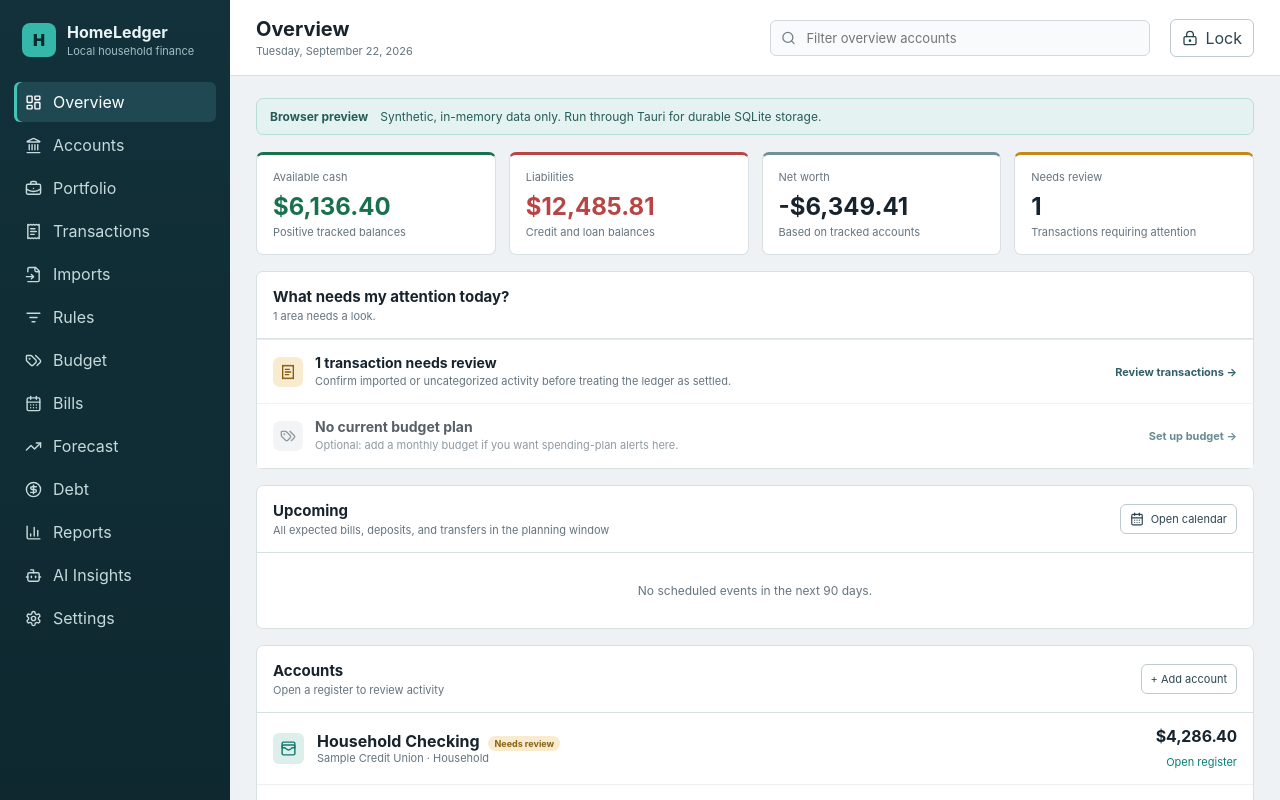
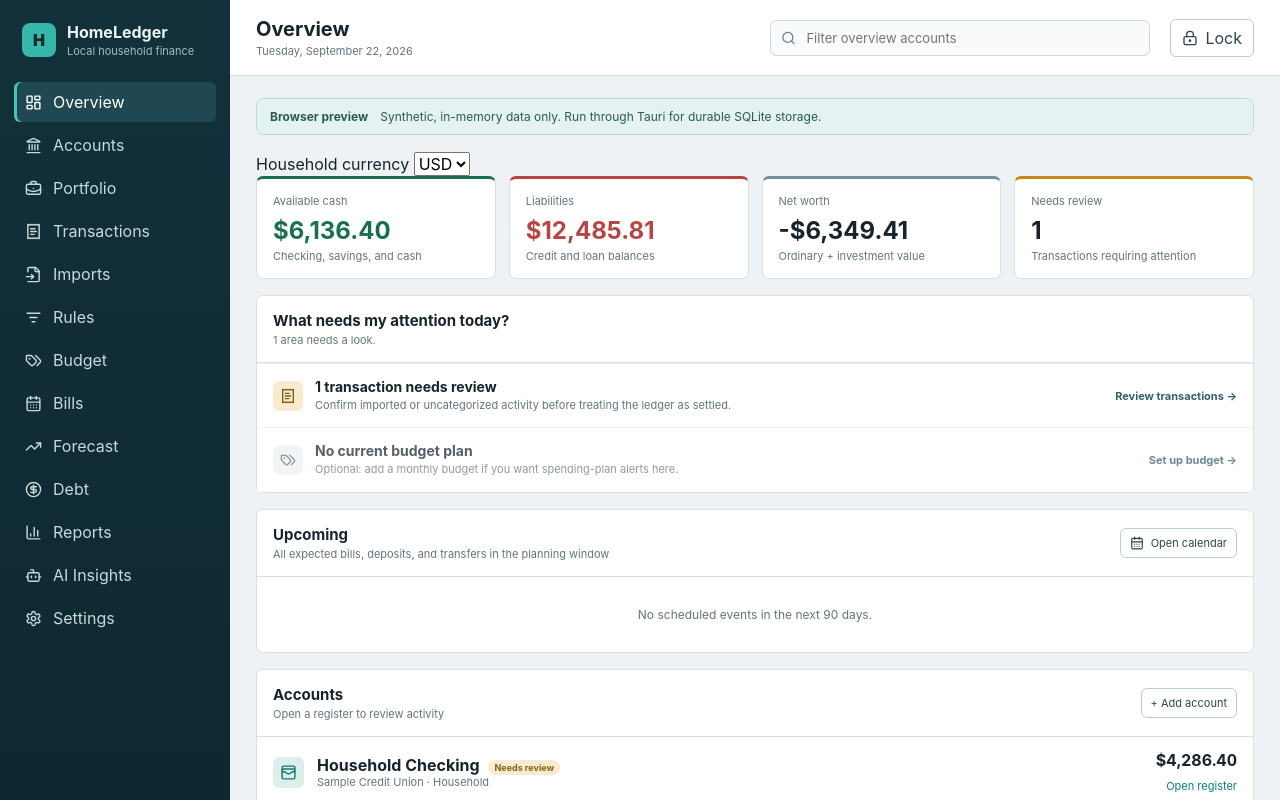
Before and after one commit to khantroll/HomeLedger, a React (Vite) app: page / in a window 1280 px wide. Shown: the top 800 px of the page. Built offline with nearby package versions, Linux system fonts and the light colour scheme.

Commit message:
feat: make household valuation investment aware (#52)
* Add deterministic household valuation composition

* Test household valuation currency and Unknown boundaries

* Make Overview household valuation investment and currency aware

* Remove obsolete Overview balance aggregation import

```diff
--- a/src/App.tsx
+++ b/src/App.tsx
@@ -1,7 +1,9 @@
 import { useCallback, useEffect, useMemo, useState, type FormEvent, type ReactNode } from "react";
 import { AlertTriangle, ArrowLeft, ArrowLeftRight, BarChart3, Bot, BriefcaseBusiness, CalendarDays, CircleDollarSign, FileInput, Landmark, LayoutDashboard, ListFilter, LockKeyhole, Menu, ReceiptText, Search, Settings, Tags, TrendingDown, TrendingUp, WalletCards, X } from "lucide-react";
-import { formatMoney, parseMoney, sumMoney, type Account, type AccountType, type BudgetMonth, type ScheduledOccurrence, type ScheduledTransaction, type Transaction } from "./domain";
-import { financeRepository as repository, isNativeApp } from "./repository";
+import { formatMoney, parseMoney, type Account, type AccountType, type BudgetMonth, type ScheduledOccurrence, type ScheduledTransaction, type Transaction } from "./domain";
+import { financeRepository as repository, investmentRepository, isNativeApp } from "./repository";
+import { calculateHouseholdValuation, householdCurrencies } from "./householdValuation";
+import type { PortfolioSnapshot } from "./domain";
 import { ImportPage } from "./ImportPage";
 import { BackupPage } from "./BackupPage";
 import { TransactionDialog } from "./TransactionDialog";
@@ -58,6 +60,8 @@ export default function App() {
   const [dialog, setDialog] = useState<EditorDialog>(null);
   const [error, setError] = useState("");
   const [onboardingDismissed, setOnboardingDismissed] = useState(false);
+  const [overviewPortfolio, setOverviewPortfolio] = useState<PortfolioSnapshot>();
+  const [valuationCurrency, setValuationCurrency] = useState("");
 
   const refresh = useCallback(async () => {
     try {
@@ -95,8 +99,10 @@ export default function App() {
   }, [refresh]);
 
   const activeAccounts = useMemo(() => accounts.filter(account => !account.archived), [accounts]);
-  const assets = useMemo(() => sumMoney(activeAccounts.filter((a) => a.balanceMinor > 0).map((a) => a.balanceMinor)), [activeAccounts]);
-  const liabilities = useMemo(() => sumMoney(activeAccounts.filter((a) => a.balanceMinor < 0).map((a) => a.balanceMinor)), [activeAccounts]);
+  const valuationCurrencies = useMemo(() => householdCurrencies(activeAccounts), [activeAccounts]);
+  useEffect(() => { if (!valuationCurrencies.includes(valuationCurrency)) setValuationCurrency(valuationCurrencies[0] ?? "USD"); }, [valuationCurrencies, valuationCurrency]);
+  useEffect(() => { if (active !== "Overview") return; const ids=activeAccounts.filter(a=>a.type==="investment").map(a=>a.id); if(!ids.length){setOverviewPortfolio({asOfDate:todayIso(),accounts:[]});return;} let cancelled=false; investmentRepository.calculatePortfolioSnapshot(ids,todayIso()).then(value=>{if(!cancelled)setOverviewPortfolio(value);}).catch(reason=>{if(!cancelled){setOverviewPortfolio(undefined);setError(reason instanceof Error?reason.message:String(reason));}}); return()=>{cancelled=true}; }, [active, activeAccounts]);
+  const household = useMemo(() => calculateHouseholdValuation(activeAccounts, overviewPortfolio, valuationCurrency || valuationCurrencies[0] || "USD"), [activeAccounts, overviewPortfolio, valuationCurrency, valuationCurrencies]);
   const reviewCount = useMemo(() => transactions.filter((item) => item.status === "review").length, [transactions]);
 
   function openNav(label: string, intent?: NavigationIntent) {
@@ -256,10 +262,11 @@ export default function App() {
                   onDismiss={() => setOnboardingDismissed(true)}
                 />
               )}
-                            <div className="summary-grid">
-                <Summary label="Available cash" value={formatMoney(assets)} detail="Positive tracked balances" tone="positive" />
-                <Summary label="Liabilities" value={formatMoney(Math.abs(liabilities))} detail="Credit and loan balances" tone="negative" />
-                <Summary label="Net worth" value={formatMoney(assets + liabilities)} detail="Based on tracked accounts" />
+                            <div className="overview-valuation-scope"><label>Household currency <select aria-label="Household valuation currency" value={household.currency} onChange={event=>setValuationCurrency(event.target.value)}>{valuationCurrencies.length?valuationCurrencies.map(currency=><option key={currency}>{currency}</option>):<option>USD</option>}</select></label>{household.incompleteInvestment&&<span className="notice">Net worth is incomplete because some investment holdings have no eligible price.</span>}</div>
+              <div className="summary-grid">
+                <Summary label="Available cash" value={formatMoney(household.availableCashMinor,household.currency)} detail="Checking, savings, and cash" tone="positive" />
+                <Summary label="Liabilities" value={formatMoney(Math.abs(household.liabilitiesMinor),household.currency)} detail="Credit and loan balances" tone="negative" />
+                <Summary label="Net worth" value={formatMoney(household.netWorthKnownMinor,household.currency)} detail={household.incompleteInvestment?`Known subtotal · ${household.unvaluedHoldingCount} unvalued investment${household.unvaluedHoldingCount===1?"":"s"}`:"Ordinary + investment value"} />
                 <Summary label="Needs review" value={String(reviewCount)} detail="Transactions requiring attention" tone="warning" />
               </div>
               <OverviewCommandCenter accounts={activeAccounts} transactions={transactions} templates={scheduledTemplates} occurrences={scheduledOccurrences} budgets={overviewBudgets} onNavigate={openIntent}/>
@@ -515,7 +522,7 @@ function AccountsPage({
               <div className={`account-icon ${account.type}`}><WalletCards size={17} /></div>
               <div><strong>{account.name}</strong><small>{[account.institution, account.ownerLabel, accountTypeLabel(account.type)].filter(Boolean).join(" · ")}</small></div>
               <div className="account-balance">
-                <span className={account.balanceMinor < 0 ? "negative" : ""}>{formatMoney(account.balanceMinor, account.currency)}</span>
+                <span className={account.balanceMinor < 0 ? "negative" : ""}>{account.type === "investment" ? "Investment portfolio" : formatMoney(account.balanceMinor, account.currency)}</span>
                 <div className="account-row-actions">
                   <button onClick={() => onEdit(account)}>Edit</button>
                   <button disabled={busyId === account.id} onClick={() => void runAction(account.id, () => repository.setAccountArchived(account.id, false))}>Restore</button>
--- /dev/null
+++ b/src/householdValuation.ts
@@ -0,0 +1,42 @@
+import type {Account,PortfolioSnapshot} from "./domain";
+
+export interface HouseholdCurrencyValuation{
+ currency:string;
+ availableCashMinor:number;
+ ordinaryAssetsMinor:number;
+ investmentKnownMinor:number;
+ assetsKnownMinor:number;
+ liabilitiesMinor:number;
+ netWorthKnownMinor:number;
+ incompleteInvestment:boolean;
+ unvaluedHoldingCount:number;
+}
+
+export function householdCurrencies(accounts:readonly Account[]):string[]{
+ return [...new Set(accounts.filter(a=>!a.archived).map(a=>a.currency))].sort();
+}
+
+export function calculateHouseholdValuation(accounts:readonly Account[],snapshot:PortfolioSnapshot|undefined,currency:string):HouseholdCurrencyValuation{
+ const active=accounts.filter(a=>!a.archived&&a.currency===currency);
+ const ordinary=active.filter(a=>a.type!=="investment");
+ const investments=new Set(active.filter(a=>a.type==="investment").map(a=>a.id));
+ const availableCashMinor=sum(ordinary.filter(a=>["checking","savings","cash"].includes(a.type)&&a.balanceMinor>0).map(a=>a.balanceMinor));
+ const ordinaryAssetsMinor=sum(ordinary.filter(a=>a.balanceMinor>0).map(a=>a.balanceMinor));
+ const liabilitiesMinor=sum(ordinary.filter(a=>a.balanceMinor<0).map(a=>a.balanceMinor));
+ let investmentKnownMinor=0,unvaluedHoldingCount=0;
+ const snapshots=new Map((snapshot?.accounts??[]).map(a=>[a.accountId,a]));
+ for(const id of investments){
+  const account=snapshots.get(id);
+  if(!account){unvaluedHoldingCount++;continue;}
+  investmentKnownMinor=add(investmentKnownMinor,account.cashMinor);
+  for(const holding of account.holdings){
+   if(holding.quantityE8===0)continue;
+   if(holding.marketValueMinor===undefined)unvaluedHoldingCount++;
+   else investmentKnownMinor=add(investmentKnownMinor,holding.marketValueMinor);
+  }
+ }
+ const assetsKnownMinor=add(ordinaryAssetsMinor,investmentKnownMinor);
+ return{currency,availableCashMinor,ordinaryAssetsMinor,investmentKnownMinor,assetsKnownMinor,liabilitiesMinor,netWorthKnownMinor:add(assetsKnownMinor,liabilitiesMinor),incompleteInvestment:unvaluedHoldingCount>0,unvaluedHoldingCount};
+}
+function sum(values:number[]){return values.reduce((a,b)=>add(a,b),0)}
+function add(a:number,b:number){const n=a+b;if(!Number.isSafeInteger(n))throw new Error("Household valuation is too large");return n}
```
Also changed, not shown: 1 other file (tests, documents, lock files or other folders).
